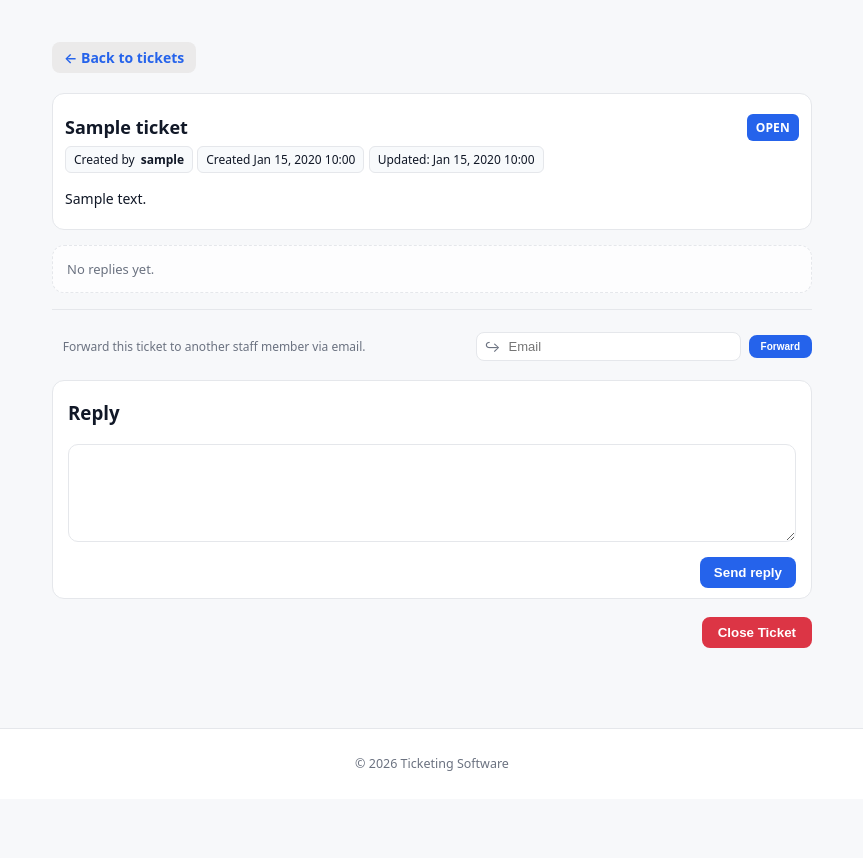
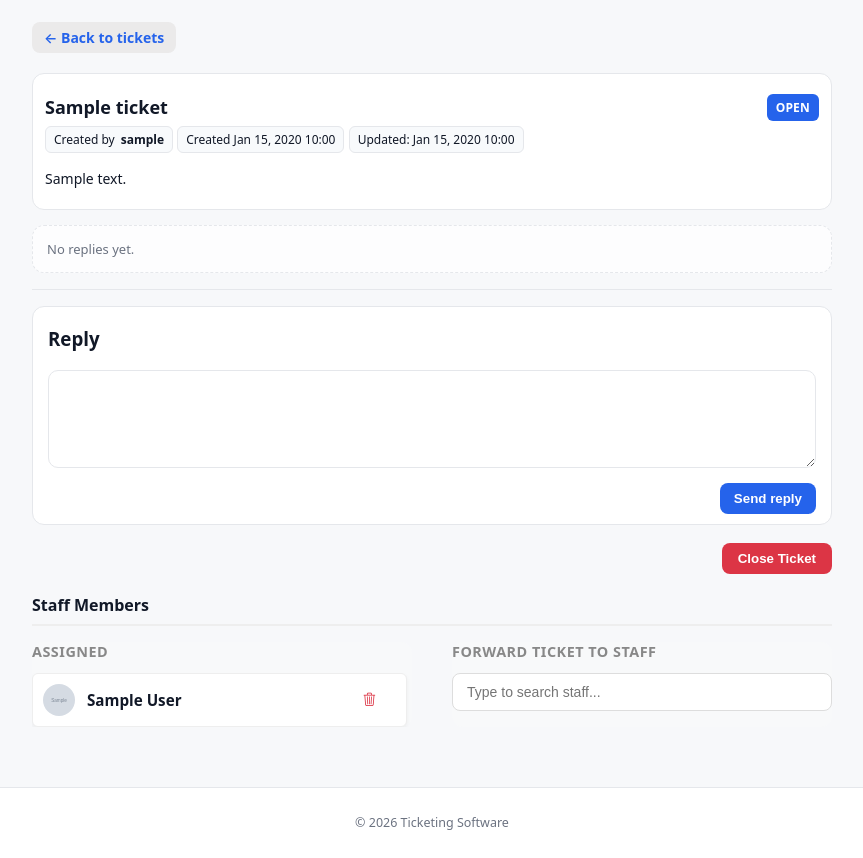
Before and after one commit to k23166158/NAC, a Django app: page /tickets/00000000-0000-0000-0000-000000000001/ in a window 1280 px wide. Shown: the part 52-910 px from the top of the page, without its empty margins (208-1071 px from the left). Before the commit the page ends 823 px from the top, so only its background shows below. Run offline with Django 5.2, Linux system fonts and the light colour scheme; a user stored in the database is signed in; tables that the repository leaves empty hold one stand-in row (values such as "Sample post"); grey boxes marked "Sample" are stand-in pictures.

Commit message:
Update UI for forwarding tickets

```diff
--- a/static/css/ticket_style.css
+++ b/static/css/ticket_style.css
@@ -1,7 +1,7 @@
 .tickets-wrap {
     max-width: 800px;
     margin: 0 auto;
-    padding: 20px;
+    padding: 0;
 }
 .back-link-container {
     margin-bottom: 20px;
@@ -76,11 +76,6 @@
     border-radius: 6px;
 }
 
-.section-title {
-    font-size: 16px;
-    margin-bottom: 10px;
-    margin-left: 20px;
-}
 .ticket-card {
     background: #fff;
     border: 1px solid var(--border);
@@ -342,3 +337,121 @@
     margin-left: 15px;
     opacity: 0.8;
 }
+
+/* Section Headings */
+.section-wrapper {
+    margin-bottom: 20px;
+}
+
+.section-title {
+    font-size: 1rem;
+    font-weight: 700;
+    margin-bottom: 0;
+    color: var(--text);
+    border-bottom: 2px solid #eee;
+    padding-bottom: 8px;
+    display: flex;
+    align-items: center;
+}
+
+/* Staff Grid */
+.staff-grid {
+    display: grid;
+    grid-template-columns: 1fr 1fr;
+    gap: 40px;
+    align-items: stretch;
+    margin-top: 16px;
+}
+
+.staff-card {
+    background: #f8f9fa;
+    /* padding: 20px; */
+    border-radius: 12px;
+    display: flex;
+    flex-direction: column;
+}
+
+.staff-card-header {
+    font-size: 0.9rem;
+    text-transform: uppercase;
+    letter-spacing: 0.5px;
+    color: #888;
+    margin-bottom: 12px;
+    margin-top: 0;
+}
+
+/* Staff List Items */
+.staff-list {
+    display: flex;
+    flex-direction: column;
+    gap: 10px;
+    max-height: 300px;
+    overflow-y: auto;
+    padding-right: 5px;
+}
+
+.staff-row {
+    padding: 10px;
+    background: #fff;
+    box-shadow: 0 2px 4px rgba(0,0,0,0.05);
+    border: 1px solid #eee;
+    display: flex;
+    align-items: center;
+    justify-content: space-between;
+}
+
+.staff-info {
+    display: flex;
+    align-items: center;
+    gap: 12px;
+}
+
+.staff-name {
+    font-weight: 600;
+    font-size: 0.95rem;
+}
+
+/* Avatars */
+.avatar {
+    width: 32px;
+    height: 32px;
+    border-radius: 50%;
+    object-fit: cover;
+}
+
+.avatar-placeholder {
+    width: 32px;
+    height: 32px;
+    border-radius: 50%;
+    background: #eee;
+    display: flex;
+    align-items: center;
+    justify-content: center;
+    font-size: 12px;
+    color: #666;
+    font-weight: bold;
+}
+
+/* Remove Button */
+.btn-icon-remove {
+    background: none;
+    border: none;
+    cursor: pointer;
+    color: #dc3545;
+    padding: 5px;
+    margin-right: 15px;
+}
+
+/* Search Bar (included partial) */
+.search-wrapper {
+    position: relative;
+}
+
+.search-input {
+    width: 100%;
+    padding: 10px 14px;
+    border: 1px solid #ddd;
+    border-radius: 8px;
+    font-size: 14px;
+    background: #fff;
+}
--- a/tickets/templates/ticket_thread.html
+++ b/tickets/templates/ticket_thread.html
@@ -70,7 +70,7 @@
                             <div class="meta-right">
                                 <span class="timestamp">
                                     {% if message.edited %}
-                                        Updated: {{ message.edited_at|date:"M d, Y H:i" }}
+                                        Edited: {{ message.edited_at|date:"M d, Y H:i" }}
                                     {% else %}
                                         {{ message.created_at|date:"M d, Y H:i" }}
                                     {% endif %}
@@ -126,34 +126,6 @@
     <div class="line-break"></div>
 
     {% if ticket.status != 'closed' %}
-        {% if user.is_staff %}
-            <div class="forward-ticket-container">
-                <p class="forward-info">Forward this ticket to another staff member via email.</p>
-
-                {% if request.GET.fwd == "err" and request.GET.tid == ticket.uuid|stringformat:"s" %}
-                    <div class="forward-error">
-                        {{ request.GET.msg }}
-                    </div>
-                {% endif %}
-
-                <form class="forward-form" method="post" action="{% url 'ticket_forward' ticket.uuid %}">
-                    {% csrf_token %}
-
-                    <div class="forward-control">
-                        <span class="forward-ico" aria-hidden="true">↪</span>
-                        <input
-                            class="forward-input"
-                            type="email"
-                            name="email"
-                            placeholder="Email"
-                            required
-                            autocomplete="email"
-                        >
-                    </div>
-                    <button class="forward-btn" type="submit">Forward</button>
-                </form>
-            </div>
-        {% endif %}
         <div class="reply-container">
             <div class="col-head">
                 <h3 class="col-title">
@@ -196,12 +168,59 @@
                 <button type="submit" class="btn-close-ticket">Close Ticket</button>
             </form>
         </div>
+    {% endif %}
+
+    {% if ticket.status != 'closed' %}
+        {% if user.is_staff %}
+            <div class="section-wrapper">
+                <h2 class="section-title">Staff Members</h2>
+
+                <div class="staff-grid">
+
+                    <div class="staff-card">
+                        <h3 class="staff-card-header">Assigned</h3>
+
+                        <div class="staff-list">
+                            {% for user in staff %}
+                                <div class="pill staff-row">
+                                    <div class="staff-info">
+                                        {% if user.profile_picture %}
+                                            <img src="{{ user.profile_picture.url }}" alt="{{ user.first_name }}" class="avatar">
+                                        {% else %}
+                                            {% include "partials/empty_avatar.html" with user=user %}
+                                        {% endif %}
+                                        <span class="staff-name">{{ user.full_name }}</span>
+                                    </div>
+
+                                    {% if department.created_by != user %}
+                                        <form method="POST" class="remove-staff-form">
+                                            {% csrf_token %}
+                                            <input type="hidden" name="action" value="remove">
+                                            <input type="hidden" name="user_id" value="{{ user.id }}">
+                                            <button type="submit" class="btn-icon-remove" title="Remove staff">
+                                                <i class="bi bi-trash3"></i>
+                                            </button>
+                                        </form>
+                                    {% endif %}
+                                </div>
+                            {% empty %}
+                                <div class="empty empty-state">No staff assigned yet.</div>
+                            {% endfor %}
+                        </div>
+                    </div>
+
+                    <div class="staff-card">
+                        <h3 class="staff-card-header">Forward ticket to staff</h3>
+                        {% include 'partials/user_search_bar.html' with staff=available_staff %}
+                    </div>
+                </div>
+            </div>
+        {% endif %}
     {% else %}
         <div class="ticket-closed-notice">
             This ticket is now closed.
         </div>
     {% endif %}
-
 </div>
 
 {% endblock %}
--- a/tickets/views/ticket_thread_view.py
+++ b/tickets/views/ticket_thread_view.py
@@ -1,8 +1,16 @@
 from django.views.generic import DetailView
 from django.contrib.auth.mixins import LoginRequiredMixin
 from django.shortcuts import get_object_or_404
+from django.contrib.auth import get_user_model
 from django.utils import timezone
+from requests import request
+from tickets.helpers.ticket_assignment import assign_staff_to_ticket
+
+
+from tickets.models.ticket_participant import TicketParticipant
 from ..models import Ticket, TicketMessage
+
+User = get_user_model()
 
 class TicketThreadView(LoginRequiredMixin, DetailView):
     """View to display the thread of messages of tickets."""
@@ -29,10 +37,25 @@ class TicketThreadView(LoginRequiredMixin, DetailView):
         last_user_message = messages.filter(sender=self.request.user, hidden=False).last()
         return last_user_message.id if last_user_message else None
 
+    def get_ticket_staff(self):
+        return [
+            p.user for p in self.object.participants.select_related("user")
+        ]
+
+    def get_available_staff(self, current_staff):
+        current_ids = [u.id for u in current_staff]
+        return User.objects.filter(is_staff=True).exclude(id__in=current_ids)
+
+
     def get_context_data(self, **kwargs):
         """Add ticket messages to the context."""
         context = super().get_context_data(**kwargs)
         messages = self.get_messages_queryset()
+
+        current_staff = self.get_ticket_staff()
+
+        context["staff"] = current_staff
+        context["available_staff"] = self.get_available_staff(current_staff)
 
         context["first_message"] = self.get_first_message(messages)
         context["messages"] = self.get_reply_messages(messages)
@@ -100,6 +123,38 @@ class TicketThreadView(LoginRequiredMixin, DetailView):
             )
             self.touch_ticket()
 
+    def handle_staff_change(self, request):
+        user_id = request.POST.get("user_id")
+        action = request.POST.get("action")
+
+        if not user_id:
+            return
+
+        user = get_object_or_404(User, id=user_id, is_staff=True)
+
+        if action == "add":
+            assign_staff_to_ticket(
+                ticket=self.object,
+                staff_user=user,
+                added_by=request.user,
+            )
+
+        elif action == "remove":
+            TicketParticipant.objects.filter(
+                ticket=self.object,
+                user=user,
+            ).delete()
+
+            TicketMessage.objects.create(
+                ticket=self.object,
+                sender=None,
+                body=f"{user.get_full_name()} was removed from the ticket.",
+            )
+
+        self.touch_ticket()
+
+
+
     def dispatch_post_action(self, action, request):
         """Dispatch POST action to the appropriate handler."""
         handlers = {
@@ -115,6 +170,10 @@ class TicketThreadView(LoginRequiredMixin, DetailView):
         self.object = self.get_object()
         action = request.POST.get("action")
 
+        if action in {"add", "remove"}:
+            self.handle_staff_change(request)
+            return self.get(request, *args, **kwargs)
+
         self.dispatch_post_action(action, request)
         return self.get(request, *args, **kwargs)
 
```
Also changed, not shown: tickets/helpers/ticket_assignment.py (added, +28 -0 lines).
